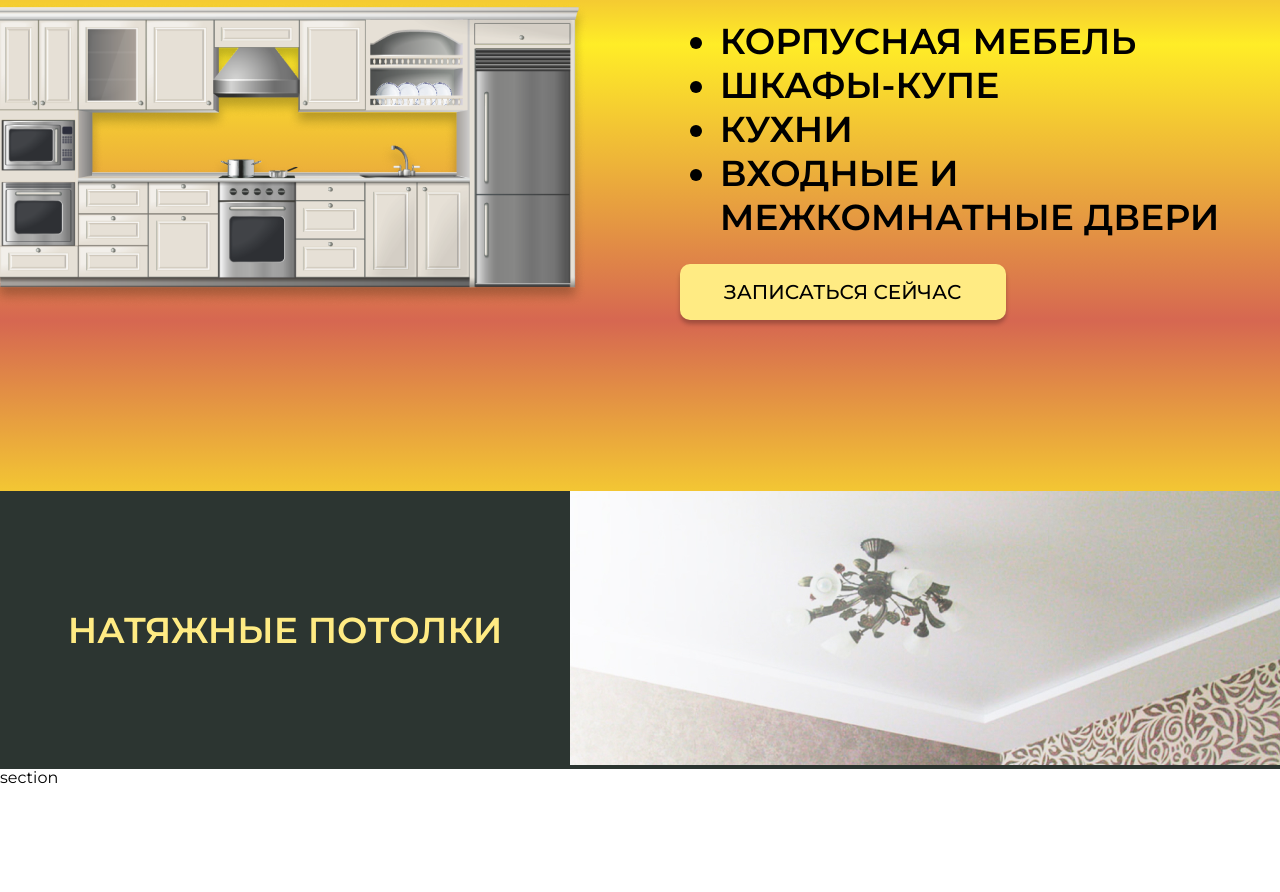
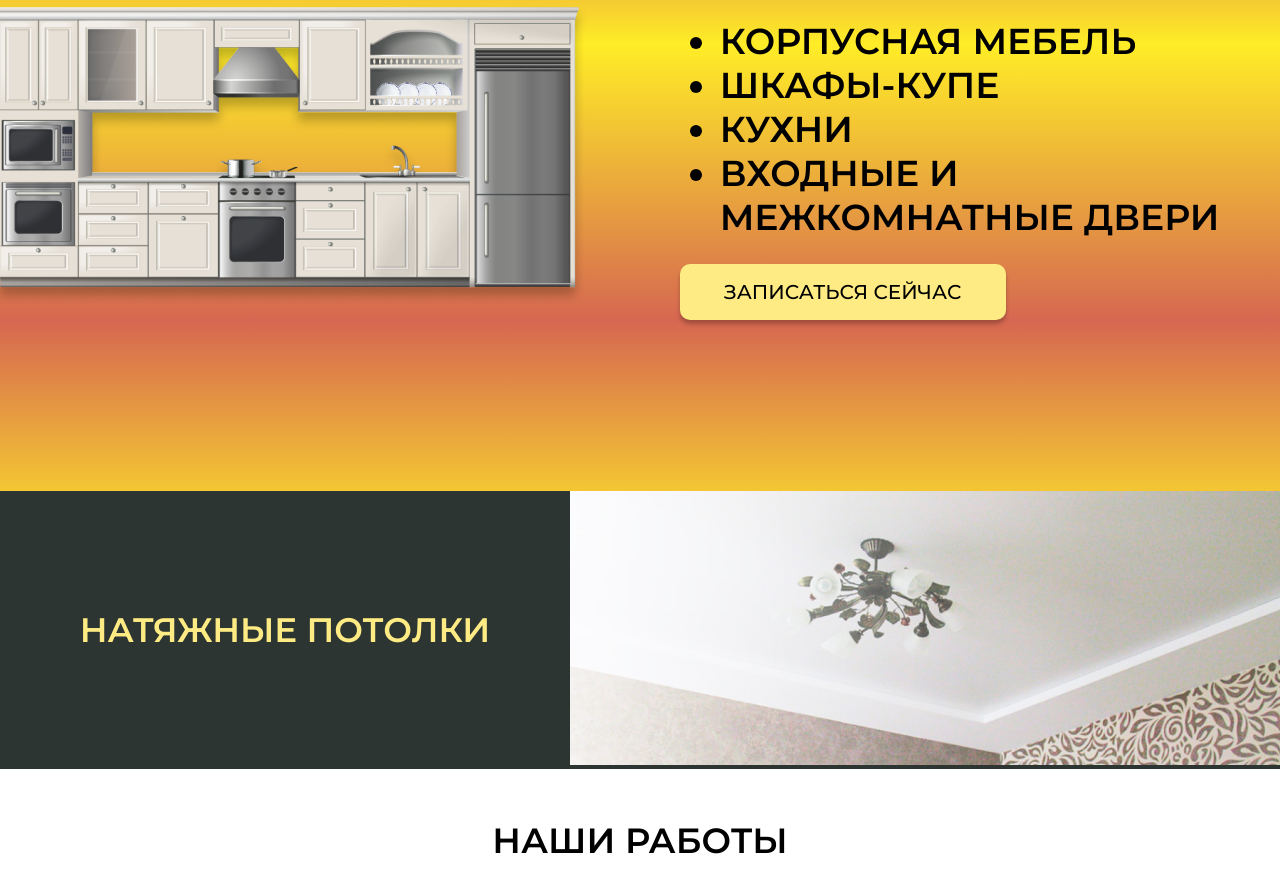
Before and after one commit to meatwars/first, a plain HTML site: page index.html in a window 1280 px wide. Shown: the part 1285-2177 px from the top of the page. Before the commit the page ends 2072 px from the top, so only its background shows below. Drawn offline with Linux system fonts and the light colour scheme.

Commit message:
start end

```diff
--- a/css/style.css
+++ b/css/style.css
@@ -142,7 +142,7 @@ text-align: center;
 }
 .titlepot{
     font-weight: 600;
-font-size: 36px;
+font-size: 34px;
 line-height: 44px;
 margin: 0 auto;
 text-align: center;
@@ -151,3 +151,11 @@ text-align: center;
 
 color: #FFEB83;
 }
+.examplestitle{
+    font-weight: 600;
+font-size: 35px;
+line-height: 43px;
+text-align: center;
+margin-top: 50px;
+margin-bottom: 30px;
+}
--- a/index.html
+++ b/index.html
@@ -96,7 +96,12 @@
         </div>
         <div class="potbg"><img src="icons/slice_bg.jpg" alt=""></div>
     </section>
-    section
+    <section class="examples">
+        <div class="examplestitle">
+            НАШИ РАБОТЫ
+        </div>
+
+    </section>
     <footer id="footer" class="footer">
         <div class="container">
 
```
